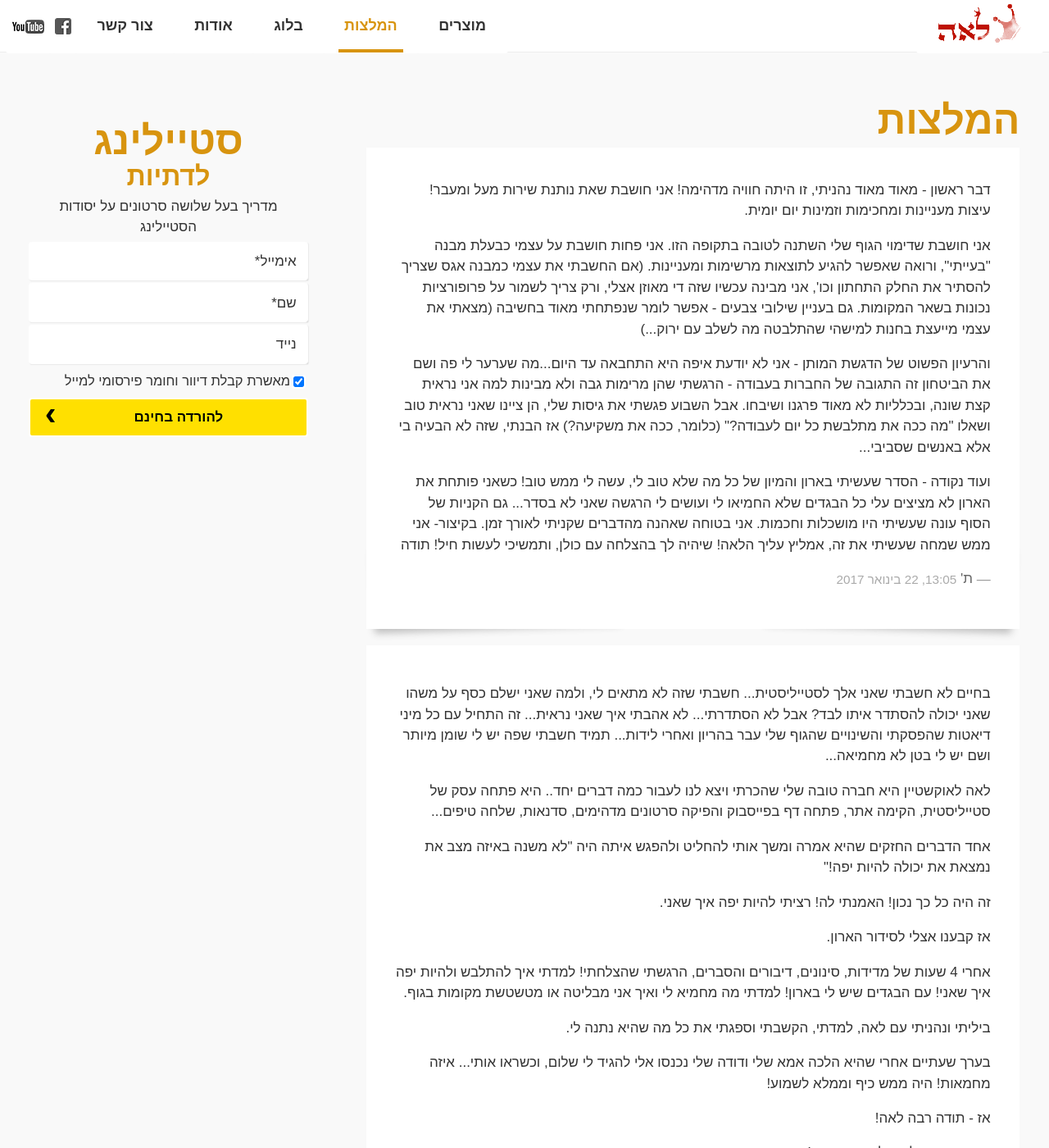
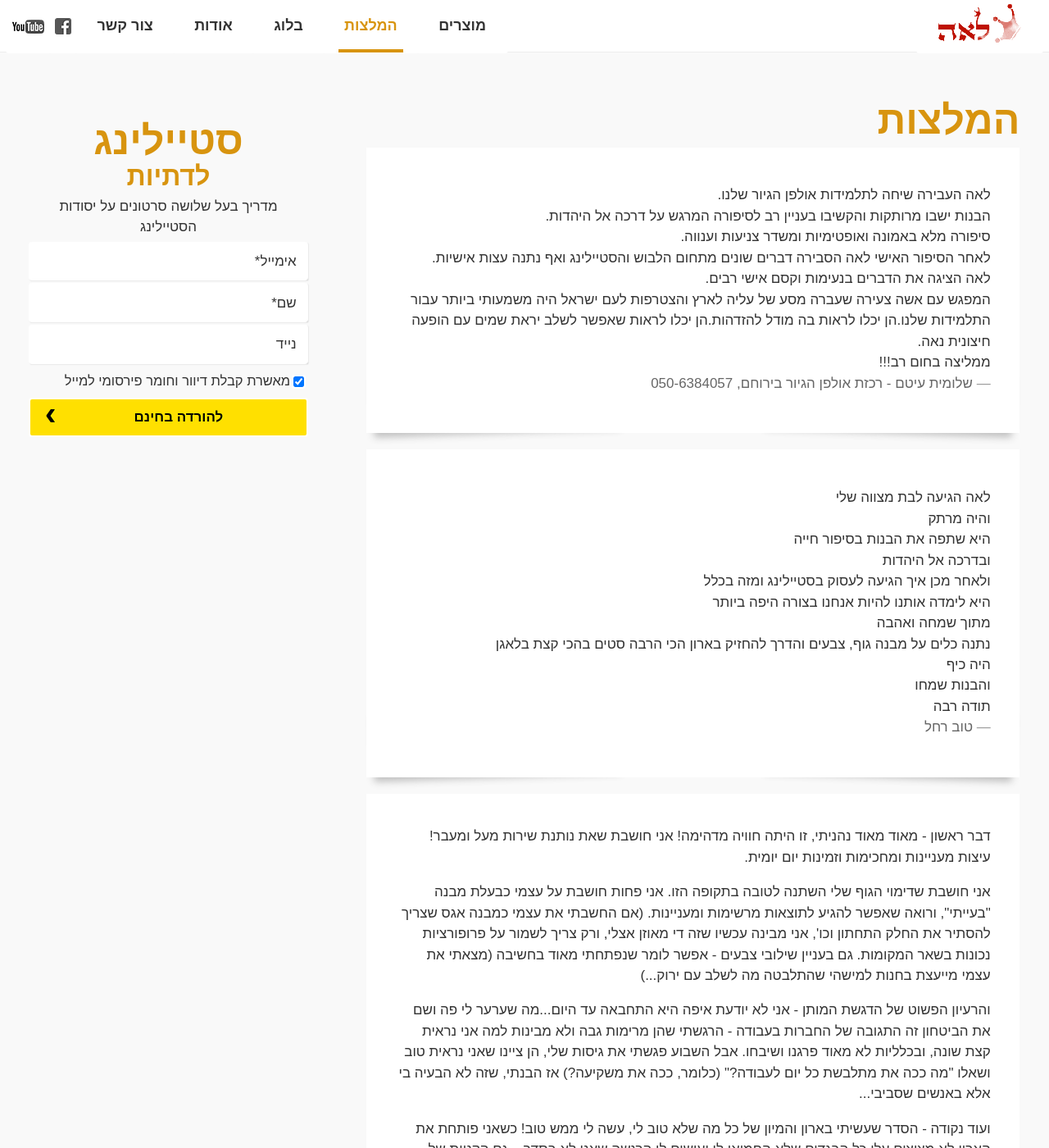
Before and after one commit to laukstein/lea.laukstein.com, a Jekyll site: the page built from testimonials.html, in a window 1280 px wide and 1400 px high. Shown: the whole window at 82% size. Built offline with Jekyll 4.4.1, drawn with Linux system fonts in a browser that asks for light colours.

Commit message:
2 new recommendations

```diff
--- a/_includes/style.css
+++ b/_includes/style.css
@@ -274,6 +274,7 @@ time {
     font-size: 90%;
 }
 blockquote {
+    width: 100%;
     margin: 0;
 }
 blockquote +  blockquote {
--- a/testimonials.html
+++ b/testimonials.html
@@ -5,6 +5,14 @@ order: 2
 ---
 
 <h1>{{ page.title }}</h1>
+<blockquote class=box>
+    <p>לאה העבירה שיחה לתלמידות אולפן הגיור שלנו.<br>הבנות ישבו מרותקות והקשיבו בעניין רב לסיפורה המרגש על דרכה אל היהדות.<br>סיפורה מלא באמונה ואופטימיות ומשדר צניעות וענווה.<br>לאחר הסיפור האישי לאה הסבירה דברים שונים מתחום הלבוש והסטיילינג ואף נתנה עצות אישיות.<br>לאה הציגה את הדברים בנעימות וקסם אישי רבים.<br>המפגש עם אשה צעירה שעברה מסע של עליה לארץ והצטרפות לעם ישראל היה משמעותי ביותר עבור התלמידות שלנו.הן יכלו לראות בה מודל להזדהות.הן יכלו לראות שאפשר לשלב יראת שמים עם הופעה חיצונית נאה.<br>ממליצה בחום רב!!!</p>
+    <cite>שלומית עיטם - רכזת אולפן הגיור בירוחם, 050-6384057</cite>
+</blockquote>
+<blockquote class=box>
+    <p>לאה הגיעה לבת מצווה שלי<br>והיה מרתק<br>היא שתפה את הבנות בסיפור חייה<br>ובדרכה אל היהדות<br>ולאחר מכן איך הגיעה לעסוק בסטיילינג ומזה בכלל<br>היא לימדה אותנו להיות אנחנו בצורה היפה ביותר<br>מתוך שמחה ואהבה<br>נתנה כלים על מבנה גוף, צבעים והדרך להחזיק בארון הכי הרבה סטים בהכי קצת בלאגן<br>היה כיף<br>והבנות שמחו<br>תודה רבה</p>
+    <cite>טוב רחל</cite>
+</blockquote>
 <blockquote class=box>
     <a id=2017-02-06-whatsapp></a>
     <p>דבר ראשון - מאוד מאוד נהניתי, זו היתה חוויה מדהימה! אני חושבת שאת נותנת שירות מעל ומעבר! עיצות מעניינות ומחכימות וזמינות יום יומית.</p>
@@ -16,15 +24,7 @@ order: 2
 <blockquote class=box>
     <p>בחיים לא חשבתי שאני אלך לסטייליסטית... חשבתי שזה לא מתאים לי, ולמה שאני ישלם כסף על משהו שאני יכולה להסתדר איתו לבד? אבל לא הסתדרתי... לא אהבתי איך שאני נראית... זה התחיל עם כל מיני דיאטות שהפסקתי והשינויים שהגוף שלי עבר בהריון ואחרי לידות... תמיד חשבתי שפה יש לי שומן מיותר ושם יש לי בטן לא מחמיאה...</p>
     <p>לאה לאוקשטיין היא חברה טובה שלי שהכרתי ויצא לנו לעבור כמה דברים יחד.. היא פתחה עסק של סטייליסטית, הקימה אתר, פתחה דף בפייסבוק והפיקה סרטונים מדהימים, סדנאות, שלחה טיפים...</p>
-    <p>אחד הדברים החזקים שהיא אמרה ומשך אותי להחליט ולהפגש איתה היה "לא משנה באיזה מצב את נמצאת את יכולה להיות יפה!"</p>
-    <p>זה היה כל כך נכון! האמנתי לה! רציתי להיות יפה איך שאני.</p>
-    <p>אז קבענו אצלי לסידור הארון.</p>
-    <p>אחרי 4 שעות של מדידות, סינונים, דיבורים והסברים, הרגשתי שהצלחתי! למדתי איך להתלבש ולהיות יפה איך שאני! עם הבגדים שיש לי בארון! למדתי מה מחמיא לי ואיך אני מבליטה או מטשטשת מקומות בגוף.</p>
-    <p>ביליתי ונהניתי עם לאה, למדתי, הקשבתי וספגתי את כל מה שהיא נתנה לי.</p>
-    <p>בערך שעתיים אחרי שהיא הלכה אמא שלי ודודה שלי נכנסו אלי להגיד לי שלום, וכשראו אותי... איזה מחמאות! היה ממש כיף וממלא לשמוע!</p>
-    <p>אז - תודה רבה לאה!</p>
-    <p>אני ממש ממליצה להפגש איתה!</p>
-    <p>היום אני מרגישה יפה!</p>
+    <p>אחד הדברים החזקים שהיא אמרה ומשך אותי להחליט ולהפגש איתה היה "לא משנה באיזה מצב את נמצאת את יכולה להיות יפה!"<br>זה היה כל כך נכון! האמנתי לה! רציתי להיות יפה איך שאני.<br>אז קבענו אצלי לסידור הארון.<br>אחרי 4 שעות של מדידות, סינונים, דיבורים והסברים, הרגשתי שהצלחתי! למדתי איך להתלבש ולהיות יפה איך שאני! עם הבגדים שיש לי בארון! למדתי מה מחמיא לי ואיך אני מבליטה או מטשטשת מקומות בגוף.<br>ביליתי ונהניתי עם לאה, למדתי, הקשבתי וספגתי את כל מה שהיא נתנה לי.<br>בערך שעתיים אחרי שהיא הלכה אמא שלי ודודה שלי נכנסו אלי להגיד לי שלום, וכשראו אותי... איזה מחמאות! היה ממש כיף וממלא לשמוע!<br>אז - תודה רבה לאה!<br>אני ממש ממליצה להפגש איתה!<br>היום אני מרגישה יפה!</p>
     <cite>יעל</cite>
 </blockquote>
 <blockquote class=box>
```
